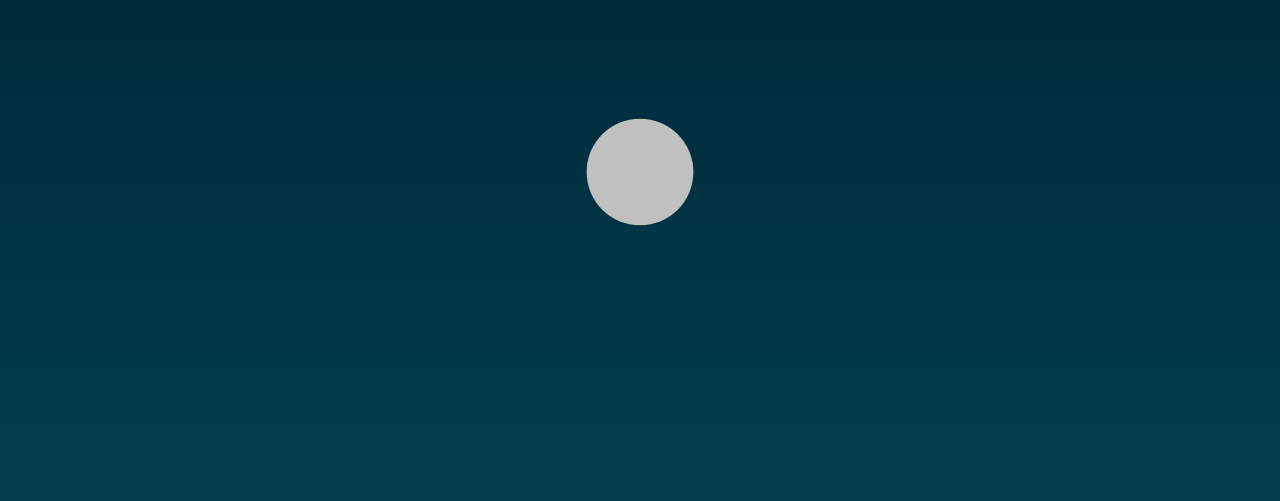
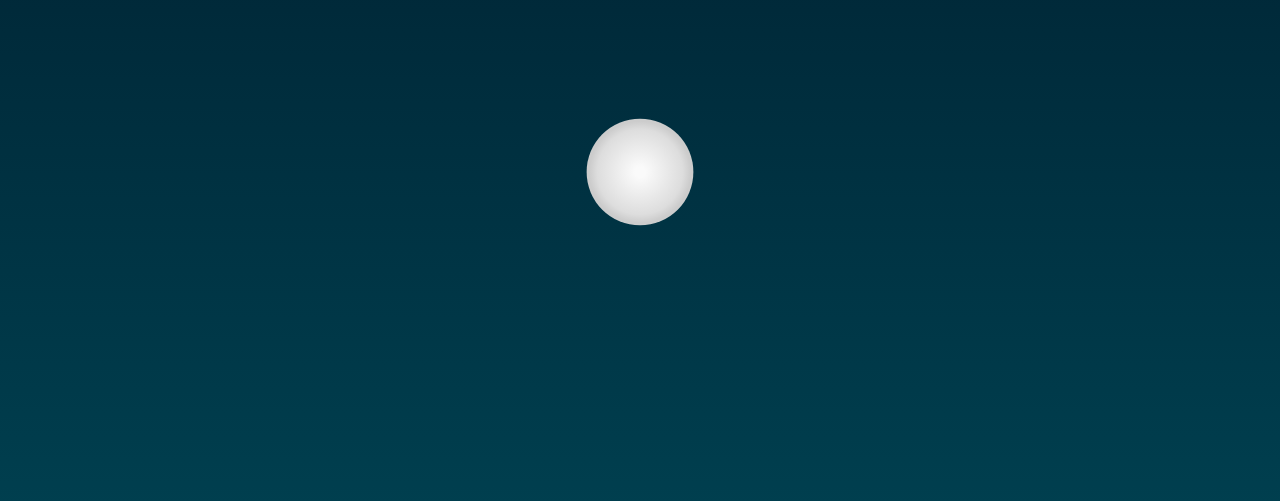
Before and after one commit to nfreear/breath, a website with bundled scripts: page docs/index.html in a window 1280 px wide. Shown: the part 228-729 px from the top of the page. Built offline with nearby package versions, Linux system fonts and the light colour scheme.

Commit message:
Bug #9, initial work ~ 3-D highlight / radialGradient in SVG

```diff
--- a/docs/index.html
+++ b/docs/index.html
@@ -1,5 +1,5 @@
 <!doctype html>
-<html lang="en" prefix="og: http://ogp.me/ns#" class="is-paused hold-for-20pc X-bug app-about--close">
+<html lang="en" prefix="og: http://ogp.me/ns#" class="is-paused is-3d hold-for-20pc X-bug app-about--close">
 
   <meta charset="utf-8" />
   <meta name="viewport" content="width=device-width, initial-scale=1" />
@@ -23,7 +23,27 @@
 
   <main>
 
-  <svg xmlns="http://www.w3.org/2000/svg">
+  <svg xmlns="http://www.w3.org/2000/svg" xmlns:xlink="http://www.w3.org/1999/xlink">
+
+    <defs>
+      <linearGradient id="lin-gradient-03">
+        <stop style="stop-color:#111; stop-opacity:1;" offset="0" id="lg-stop-01" />
+        <stop style="stop-color:#000; stop-opacity:1;" offset="1" id="lg-stop-02" />
+      </linearGradient>
+      <radialGradient id="rad-gradient-04"
+        data-X-xlink:href="#lin-gradient-03"
+        x-cx="70%"
+        x-cy="30%"
+        x-fx="70%"
+        x-fy="30%"
+        x-r="1%"
+        x-gradientTransform="matrix(0.4659221,-0.1650309,0.2139207,0.6039498,93.702234,106.89515)"
+        x-gradientUnits="userSpaceOnUse" >
+        <stop offset="10%" x-stop-color="gold" class="rg-stop-inner" />
+        <stop offset="80%" class="rg-stop-middle" />
+        <stop offset="95%" x-stop-color="red"  class="rg-stop-outer" />
+      </radialGradient>
+    </defs>
 
     <circle id="breath" class="x-Off-White" cx="50%" cy="50%" r="1%" role="button" tabindex="0">
       <title>&#10; Click to breath! &#10;</title>
--- a/docs/lib/style.css
+++ b/docs/lib/style.css
@@ -127,6 +127,15 @@ svg #breath {
   fill: var(--silver);
 }
 
+.rg-stop-inner  { stop-color: #fafafa; }
+.rg-stop-middle { stop-color: #ddd; }
+.rg-stop-outer  { stop-color: #ccc; }
+
+.is-3d #breath {
+  fill: url(#rad-gradient-04);
+  X-fill: radial-gradient(circle at farthest-corner, #fff, #ddd);
+}
+
 .Off-White {
   fill: var(--off-white);
 }
```
Also changed, not shown: CHANGELOG.md.
